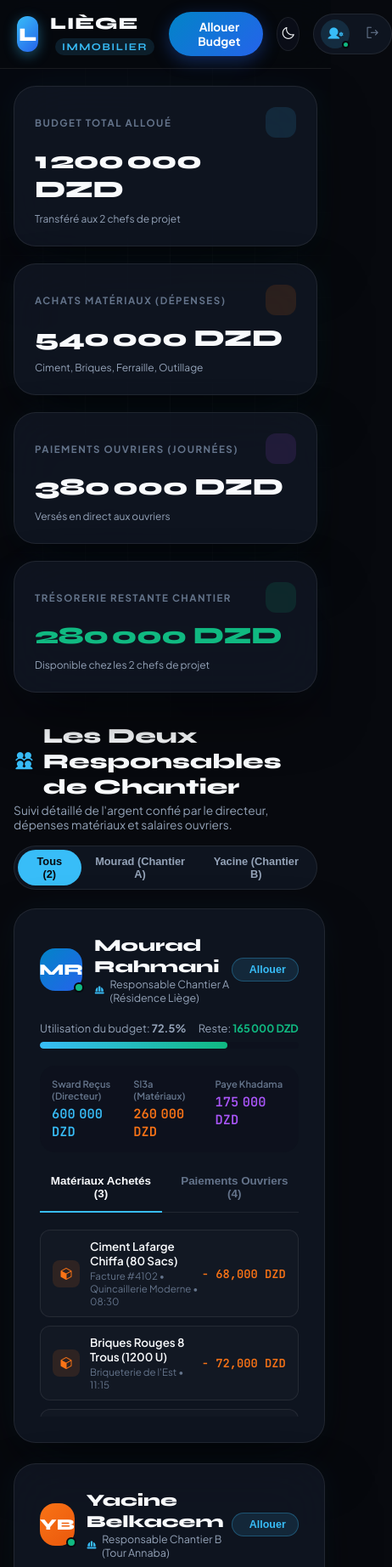
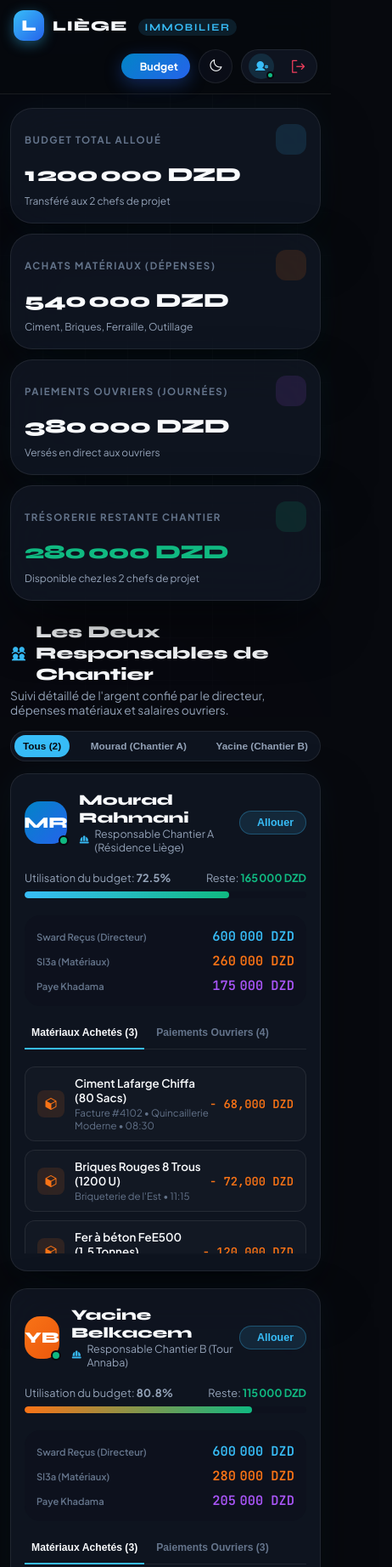
Before and after one commit to Zine-eddine/bonjour-center, a plain HTML site: page dashboard.html in a window 390 px wide. Shown: the top 1844 px of the page at 85% size, 462 px wide, since content can reach past the window. Drawn offline with nearby package versions, Linux system fonts and the light colour scheme.

Commit message:
Optimize dashboard mobile responsiveness and fix logout button

```diff
--- a/dashboard.css
+++ b/dashboard.css
@@ -971,16 +971,177 @@ body {
 .dash-toast h5 { font-size: 0.88rem; font-weight: 700; }
 .dash-toast p { font-size: 0.78rem; color: var(--text-muted); }
 
-/* Responsive adjustments */
+/* ==========================================================================
+   RESPONSIVE OPTIMIZATIONS FOR MOBILE (PORTABLE) & TABLETS
+   ========================================================================== */
 @media (max-width: 1100px) {
-  .kpi-grid { grid-template-columns: repeat(2, 1fr); }
-  .responsables-grid { grid-template-columns: 1fr; }
+  .top-bar { padding: 14px 24px; }
+  .dashboard-shell { padding: 20px 20px 50px; }
+  .kpi-grid { grid-template-columns: repeat(2, 1fr); gap: 14px; }
+  .responsables-grid { grid-template-columns: 1fr; gap: 20px; }
 }
 
 @media (max-width: 768px) {
-  .top-bar { padding: 14px 20px; }
-  .dashboard-shell { padding: 20px 16px 40px; }
-  .kpi-grid { grid-template-columns: 1fr; }
-  .brand-status, .time-chip { display: none; }
-  .director-details { display: none; }
+  .top-bar {
+    padding: 12px 16px;
+    gap: 10px;
+    flex-wrap: wrap;
+  }
+
+  .brand-group {
+    gap: 10px;
+  }
+
+  .brand-badge-l {
+    width: 36px;
+    height: 36px;
+    font-size: 1.15rem;
+  }
+
+  .brand-name {
+    font-size: 1.05rem;
+  }
+
+  .brand-status, .time-chip {
+    display: none;
+  }
+
+  .header-actions {
+    gap: 10px;
+    margin-left: auto;
+  }
+
+  .action-btn-primary {
+    padding: 7px 14px;
+    font-size: 0.78rem;
+  }
+
+  .action-btn-primary span {
+    display: none; /* Icon only on small screens */
+  }
+
+  .action-btn-primary::after {
+    content: 'Budget';
+    font-size: 0.78rem;
+  }
+
+  .director-pill {
+    padding: 4px 8px;
+    gap: 8px;
+  }
+
+  .director-details {
+    display: none; /* Hide long email on mobile so logout is clear */
+  }
+
+  .director-avatar {
+    width: 30px;
+    height: 30px;
+    font-size: 1rem;
+  }
+
+  .logout-btn {
+    font-size: 1.25rem;
+    padding: 4px;
+    color: var(--accent-rose);
+    display: flex;
+    align-items: center;
+  }
+
+  .dashboard-shell {
+    padding: 16px 12px 60px;
+    gap: 24px;
+  }
+
+  .kpi-grid {
+    grid-template-columns: 1fr;
+    gap: 12px;
+  }
+
+  .kpi-card {
+    padding: 18px 16px;
+  }
+
+  .kpi-value {
+    font-size: 1.45rem;
+  }
+
+  .section-title {
+    font-size: 1.25rem;
+  }
+
+  .section-title-row {
+    margin-bottom: 14px;
+  }
+
+  .filter-pills {
+    width: 100%;
+    justify-content: space-between;
+  }
+
+  .filter-pills .pill {
+    padding: 6px 10px;
+    font-size: 0.74rem;
+  }
+
+  .resp-card {
+    padding: 20px 16px;
+    border-radius: 20px;
+  }
+
+  .resp-name {
+    font-size: 1.1rem;
+  }
+
+  .resp-financial-row {
+    grid-template-columns: 1fr;
+    gap: 8px;
+  }
+
+  .resp-stat {
+    flex-direction: row;
+    justify-content: space-between;
+    align-items: center;
+  }
+
+  .resp-actions-tabs {
+    flex-wrap: wrap;
+    gap: 6px;
+  }
+
+  .tab-btn {
+    font-size: 0.76rem;
+    padding: 4px 8px;
+  }
+
+  .attendance-toolbar {
+    flex-direction: column;
+    align-items: stretch;
+    gap: 12px;
+  }
+
+  .search-box {
+    width: 100%;
+  }
+
+  .filter-actions {
+    flex-wrap: wrap;
+  }
+
+  .attendance-stats-summary {
+    flex-wrap: wrap;
+    width: 100%;
+  }
+
+  .att-badge {
+    flex: 1;
+    justify-content: center;
+    font-size: 0.72rem;
+    padding: 6px 8px;
+  }
+
+  .creative-table th, .creative-table td {
+    padding: 10px 12px;
+    font-size: 0.78rem;
+  }
 }
```
Also changed, not shown: script.js (+7 -17 lines).
